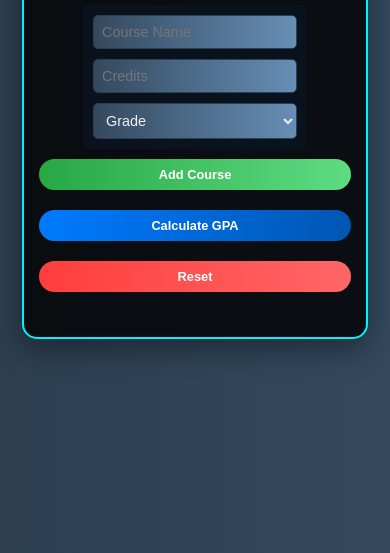
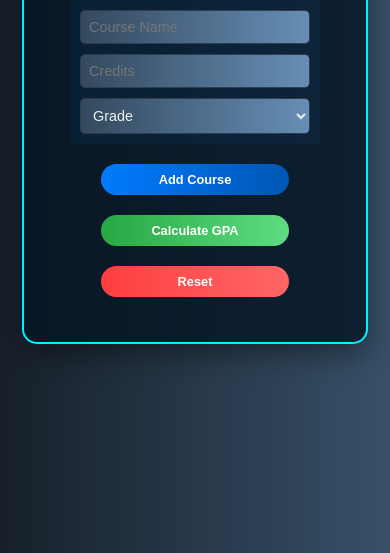
Before and after one commit to Vidusahan/gpa-calculator, a plain HTML site: page index.html in a window 390 px wide. Shown: the part 291-844 px from the top of the page. Drawn offline with Linux system fonts and the light colour scheme.

Commit message:
2nd commit
reset button, styles updated

```diff
--- a/script.js
+++ b/script.js
@@ -43,3 +43,7 @@ document.getElementById('addCourse').addEventListener('click', function () {
     const gpa = (weightedGrade / totalCredits) || 0;
     document.getElementById('result').textContent = `Your GPA is: ${gpa.toFixed(2)}`;
   });
+
+  document.querySelector('button[type="reset"]').addEventListener('click', function () {
+    document.getElementById('result').textContent = `Your GPA is: 0.00`;
+});
--- a/style.css
+++ b/style.css
@@ -1,7 +1,7 @@
 /* Enhanced styles.css */
 body {
     font-family: 'Poppins', sans-serif;
-    background: linear-gradient(to right, #2c3e50, #34495e);
+    background: linear-gradient(to right, #17202a, #375068);
     margin: 0;
     padding: 0;
     display: flex;
@@ -12,7 +12,7 @@ body {
 }
 
 .container {
-    background: rgba(0, 0, 0, 0.8);;
+    background: rgba(4, 21, 35, 0.8);;
     padding: 30px;
     border-radius: 15px;
     box-shadow: 0 10px 30px rgba(0, 0, 0, 0.4);
@@ -35,14 +35,6 @@ form {
     flex-direction: column;
     align-items: center;
 }
-
-/* .course {
-    display: grid;
-    grid-template-columns: 1fr 1fr 1fr;
-    gap: 10px;
-    margin-bottom: 15px;
-    width: 100%;
-  } */
 
 .course {
     display: contents;
@@ -74,6 +66,11 @@ select:focus {
     box-shadow: 0 0 5px rgba(0, 255, 255, 0.8);
 }
 
+select option {
+    background-color: #34495e; /* Dropdown item background */
+    color: #ecf0f1; /* Dropdown item text color */
+}
+
 button {
     padding: 12px 20px;
     margin: 10px 5px;
@@ -85,6 +82,7 @@ button {
     border-radius: 25px;
     cursor: pointer;
     transition: all 0.3s ease;
+    width: 60%;
 }
 
 button:hover {
@@ -108,26 +106,13 @@ button[type="reset"]:hover {
     box-shadow: 0 8px 15px rgba(255, 62, 62, 0.3);
 }
 
-#addCourse {
+#calculateGPA {
     background: linear-gradient(90deg, #28a745, #5edc82);
 }
 
-#addCourse:hover {
+#calculateGPA:hover {
     box-shadow: 0 8px 15px rgba(40, 167, 69, 0.3);
 }
-
-/* Scrollable Course List */
-/* #courseContainer {
-    max-height: 300px;
-    overflow-y: auto;
-    margin-bottom: 15px;
-  } */
-
-/* #courseContainer {
-    display: flex;
-    flex-direction: column;
-    gap: 10px;
-  } */
 
 /* Scrollable Container */
 #courseContainer {
@@ -140,17 +125,18 @@ button[type="reset"]:hover {
     /* Fixed column widths */
     gap: 10px;
     /* Space between rows */
+    padding-bottom: 15px;
 }
 
 .course:nth-child(odd) {
     background: rgba(0, 123, 255, 0.05);
     padding: 10px;
     border-radius: 5px;
-    background-color: rgba(0, 123, 255, 0.05);
+    background-color: rgba(32, 137, 249, 0.056);
 }
 
 .course:nth-child(even) {
-    background-color: rgba(240, 240, 240, 0.8); /* Light gray for even rows */
+    background-color: rgba(32, 137, 249, 0.056); /* Light gray for even rows */
   }
 
   /* General Responsive Adjustments */
@@ -184,6 +170,8 @@ button[type="reset"]:hover {
         flex-direction: column; /* Stack items vertically */
         gap: 10px; /* Maintain spacing */
         overflow-y: auto;
+        width: 350px;
+        padding-bottom: 10px;
     }
 
     .course {
@@ -202,7 +190,7 @@ button[type="reset"]:hover {
     }
 
     button {
-        width: 100%; /* Buttons stretch to full width */
+        width: 50%; /* Buttons stretch to full width */
         font-size: 0.9rem; /* Adjust font size */
         padding: 10px; /* Reduce padding */
     }
@@ -228,7 +216,7 @@ button[type="reset"]:hover {
 
     #courseContainer {
         max-height: 200px;
-        max-width: 300px;
+        max-width: 250px;
     }
 
     .container {
@@ -244,6 +232,7 @@ button[type="reset"]:hover {
     button {
         font-size: 0.8rem; /* Smaller button text */
         padding: 8px 10px; /* Smaller padding */
+        width: 60%;
     }
 
     #result {
```
